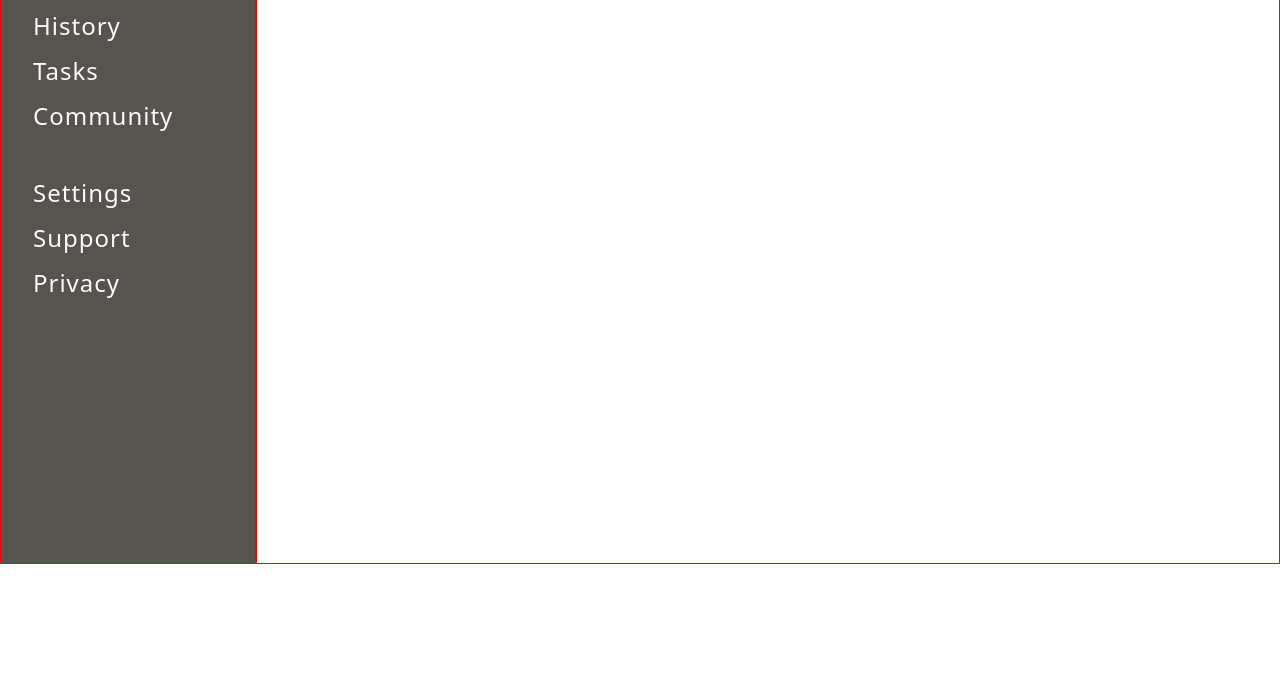
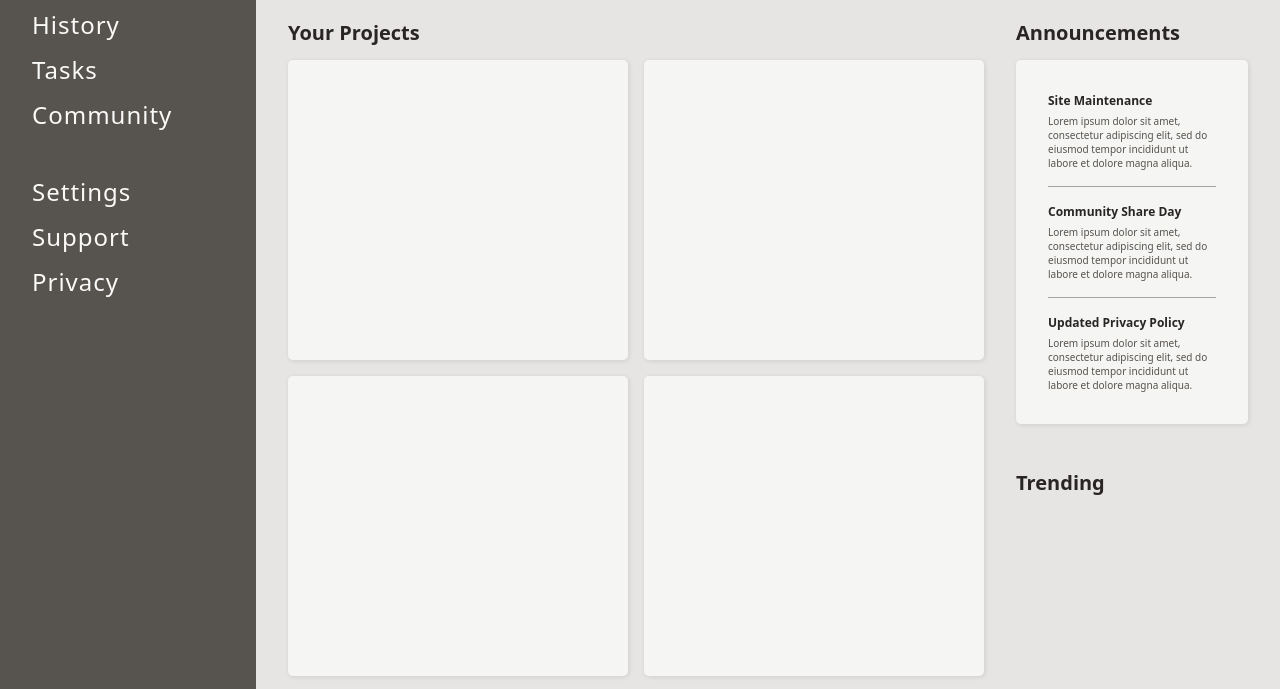
Before and after one commit to tidynoob/Admin-Dashboard, a plain HTML site: page index.html in a window 1280 px wide. Shown: the part 236-925 px from the top of the page. Before the commit the page ends 800 px from the top, so only its background shows below. Drawn offline with Linux system fonts and the light colour scheme.

Commit message:
Add structure to the main-content div

```diff
--- a/index.html
+++ b/index.html
@@ -49,9 +49,55 @@
             </ul>
         </div>
         <div class="main-content">
-            <div class="projects"></div>
-            <div class="announcements"></div>
-            <div class="trending"></div>
+            <div class="projects">
+                <h1>Your Projects</h1>
+                <div class="projects-grid">
+                    <div class="project">
+                        <h2></h2>
+                        <p></p>
+                    </div>
+                    <div class="project">
+                        <h2></h2>
+                        <p></p>
+                    </div>
+                    <div class="project">
+                        <h2></h2>
+                        <p></p>
+                    </div>
+                    <div class="project">
+                        <h2></h2>
+                        <p></p>
+                    </div>
+                    <div class="project">
+                        <h2></h2>
+                        <p></p>
+                    </div>
+                    <div class="project">
+                        <h2></h2>
+                        <p></p>
+                    </div>
+                </div>
+            </div>
+            <div class="announcements">
+                <h1>Announcements</h1>
+                <div class="announcement-grid">
+                    <div class="announcement">
+                        <h2>Site Maintenance</h2>
+                        <p>Lorem ipsum dolor sit amet, consectetur adipiscing elit, sed do eiusmod tempor incididunt ut labore et dolore magna aliqua.</p>
+                    </div>
+                    <div class="announcement not-first">
+                        <h2>Community Share Day</h2>
+                        <p>Lorem ipsum dolor sit amet, consectetur adipiscing elit, sed do eiusmod tempor incididunt ut labore et dolore magna aliqua.</p>
+                    </div>
+                    <div class="announcement not-first">
+                        <h2>Updated Privacy Policy</h2>
+                        <p>Lorem ipsum dolor sit amet, consectetur adipiscing elit, sed do eiusmod tempor incididunt ut labore et dolore magna aliqua.</p>
+                    </div>
+                </div>
+            </div>
+            <div class="trending">
+                <h1>Trending</h1>
+            </div>
         </div>
     </div>
 
--- a/style.css
+++ b/style.css
@@ -21,10 +21,10 @@ h1 {
 .container {
     display: grid;
     grid-template-columns: 1fr 4fr;
-    grid-template-rows: 1fr 4fr;
+    grid-template-rows: 1fr 5fr;
     padding: 0;
     margin: 0;
-    height: 100vh;
+    /* height: 100vh; */
 }
 
 .header {
@@ -34,9 +34,11 @@ h1 {
     gap: 1rem;
     padding: 1rem 2rem;
     /* height: 15vh; */
-    box-shadow: 0px 2px 0px rgb(0,0,0,.2);;
+    box-shadow: 0px 4px 2px rgb(0,0,0,.1);
+    position: relative;
+    z-index: 10;
 
-    border: 1px solid red;
+    /* border: 1px solid red; */
 }
 
 .header label {
@@ -150,14 +152,14 @@ h1 {
     background-color: #57534e;
     padding-left: 2rem;
 
-    border: 1px solid red;
+    /* border: 1px solid red; */
 }
 
 .main-content {
     grid-column: 2 -1;
     grid-row: 2 -1;
 
-    border: 1px solid red;
+    /* border: 1px solid red; */
 }
 
 .sidebar > h1 {
@@ -185,3 +187,75 @@ h1 {
     letter-spacing: 1px;
     font-weight: 500;
 }
+
+.main-content {
+    display: grid;
+    grid-template-columns: 3fr 1fr;
+    grid-template-rows: min-content 1fr;
+
+    gap: 2rem;
+    padding: 2rem;
+    background-color: #e7e5e4;
+}
+
+.main-content h1 {
+    color: #292524;
+    font-size: 20px;
+}
+
+.projects {
+    grid-column: 1;
+    grid-row: 1 / -1;
+}
+
+.projects-grid {
+    display: grid;
+    grid-template-columns: repeat(auto-fit, minmax(250px, 1fr));
+    gap: 1rem;
+}
+
+.projects-grid div {
+    height: 300px;
+    background-color: #f5f5f4;
+    box-shadow: 1px 1px 5px rgb(0,0,0,.1);
+    border-radius: 5px;
+}
+
+.announcement-grid {
+    display: grid;
+    grid-template-columns: 1fr;
+    grid-template-rows: repeat(auto-fit, fit-content);
+    background-color: #f5f5f4;
+    border-radius: 5px;
+    box-shadow: 1px 1px 5px rgb(0,0,0,.1);
+    padding: 1rem 2rem;
+    /* gap: 1rem; */
+}
+
+.announcement {
+    padding: 1rem 0rem;
+}
+
+.announcement h2 {
+    padding: 0;
+    margin: 0;
+    font-size: 12px;
+    color: #292524;
+    margin-bottom: 5px;
+}
+
+.announcement p {
+    padding: 0;
+    margin: 0;
+    font-size: 10px;
+    color: #57534e;
+}
+
+.announcement.not-first {
+    border-top: 1px solid #a8a29e;
+    /* margin-top: 1rem; */
+}
+
+.trending {
+    grid-column: 2;
+}
```
